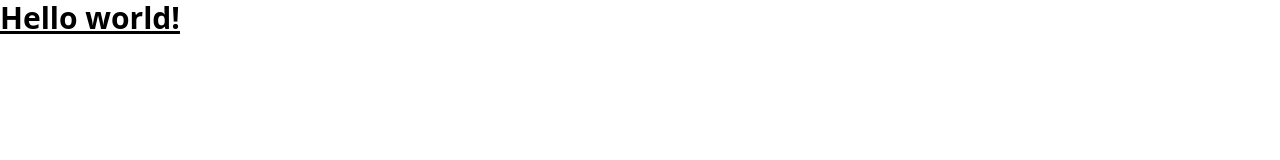
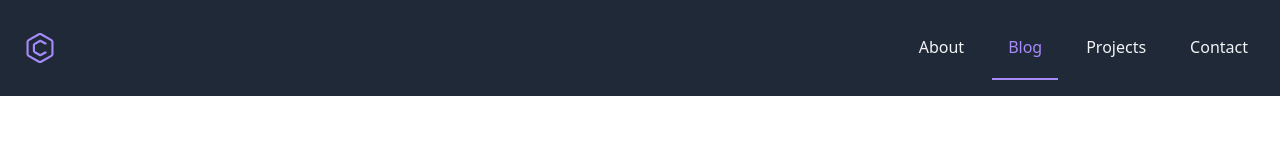
Before and after one commit to mokammeltanvir/BlogSite-Tailwind, a website built with Vite: page index.html in a window 1280 px wide. Built offline with nearby package versions, Linux system fonts and the light colour scheme.

Commit message:
Header Menu Navbar

```diff
--- a/index.html
+++ b/index.html
@@ -4,10 +4,82 @@
     <meta charset="UTF-8" />
     <meta http-equiv="X-UA-Compatible" content="IE=edge" />
     <meta name="viewport" content="width=device-width, initial-scale=1.0" />
-    <title>Blog | Tailwind</title>
+    <title>Blog WebSite | Tailwind</title>
     <link rel="stylesheet" href="css/tailwind.css" />
   </head>
   <body>
-    <h1 class="text-3xl font-bold underline">Hello world!</h1>
+    <div class="space-y-12 bg-gray-800 text-gray-100">
+      <!--Header-->
+      <header class="p-4">
+        <div class="container flex justify-between h-16 mx-auto">
+          <a href="#" class="flex items-center p-2">
+            <svg
+              xmlns="http://www.w3.org/2000/svg"
+              fill="currentColor"
+              viewBox="0 0 32 32"
+              class="w-8 h-8 text-violet-400"
+            >
+              <path
+                d="M27.912 7.289l-10.324-5.961c-0.455-0.268-1.002-0.425-1.588-0.425s-1.133 0.158-1.604 0.433l0.015-0.008-10.324 5.961c-0.955 0.561-1.586 1.582-1.588 2.75v11.922c0.002 1.168 0.635 2.189 1.574 2.742l0.016 0.008 10.322 5.961c0.455 0.267 1.004 0.425 1.59 0.425 0.584 0 1.131-0.158 1.602-0.433l-0.014 0.008 10.322-5.961c0.955-0.561 1.586-1.582 1.588-2.75v-11.922c-0.002-1.168-0.633-2.189-1.573-2.742zM27.383 21.961c0 0.389-0.211 0.73-0.526 0.914l-0.004 0.002-10.324 5.961c-0.152 0.088-0.334 0.142-0.53 0.142s-0.377-0.053-0.535-0.145l0.005 0.002-10.324-5.961c-0.319-0.186-0.529-0.527-0.529-0.916v-11.922c0-0.389 0.211-0.73 0.526-0.914l0.004-0.002 10.324-5.961c0.152-0.090 0.334-0.143 0.53-0.143s0.377 0.053 0.535 0.144l-0.006-0.002 10.324 5.961c0.319 0.185 0.529 0.527 0.529 0.916z"
+              ></path>
+              <path
+                d="M22.094 19.451h-0.758c-0.188 0-0.363 0.049-0.515 0.135l0.006-0.004-4.574 2.512-5.282-3.049v-6.082l5.282-3.051 4.576 2.504c0.146 0.082 0.323 0.131 0.508 0.131h0.758c0.293 0 0.529-0.239 0.529-0.531v-0.716c0-0.2-0.11-0.373-0.271-0.463l-0.004-0.002-5.078-2.777c-0.293-0.164-0.645-0.26-1.015-0.26-0.39 0-0.756 0.106-1.070 0.289l0.010-0.006-5.281 3.049c-0.636 0.375-1.056 1.055-1.059 1.834v6.082c0 0.779 0.422 1.461 1.049 1.828l0.009 0.006 5.281 3.049c0.305 0.178 0.67 0.284 1.061 0.284 0.373 0 0.723-0.098 1.027-0.265l-0.012 0.006 5.080-2.787c0.166-0.091 0.276-0.265 0.276-0.465v-0.716c0-0.293-0.238-0.529-0.529-0.529z"
+              ></path>
+            </svg>
+          </a>
+
+          <!--Menu Navbar-->
+          <ul class="items-stretech sm:flex hidden space-x-3">
+            <li class="flex">
+              <a
+                href="#"
+                class="flex items-center px-4 border-b-2 border-transparent hover:text-violet-400"
+                >About</a
+              >
+            </li>
+            <li class="flex">
+              <a
+                href="#"
+                class="flex items-center px-4 text-violet-400 border-violet-400 border-b-2 border-transparent"
+                >Blog</a
+              >
+            </li>
+            <li class="flex">
+              <a
+                href="#"
+                class="flex items-center px-4 border-b-2 border-transparent hover:text-violet-400"
+                >Projects</a
+              >
+            </li>
+            <li class="flex">
+              <a
+                href="#"
+                class="flex items-center px-4 border-b-2 border-transparent hover:text-violet-400"
+                >Contact</a
+              >
+            </li>
+          </ul>
+
+          <button class="flex justify-end sm:hidden">
+            <svg
+              xmlns="http://www.w3.org/2000/svg"
+              fill="none"
+              viewBox="0 0 24 24"
+              stroke="currentColor"
+              class="w-6 h-6"
+            >
+              <path
+                stroke-linecap="round"
+                stroke-linejoin="round"
+                stroke-width="2"
+                d="M4 6h16M4 12h16M4 18h16"
+              ></path>
+            </svg>
+          </button>
+          <!--End Menu Navbar-->
+        </div>
+      </header>
+      <!--End Header-->
+    </div>
   </body>
 </html>
```
